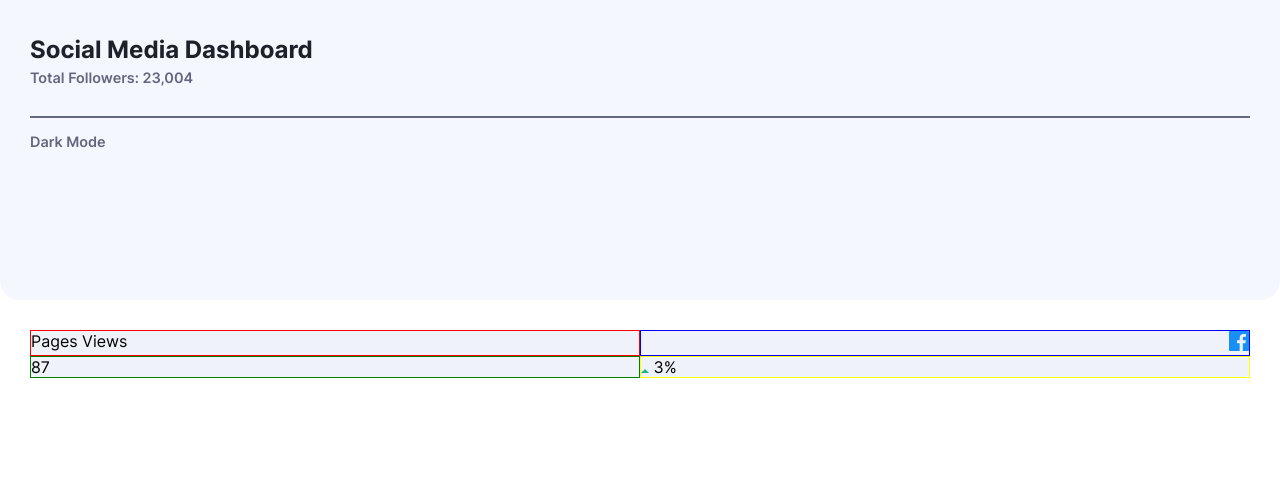
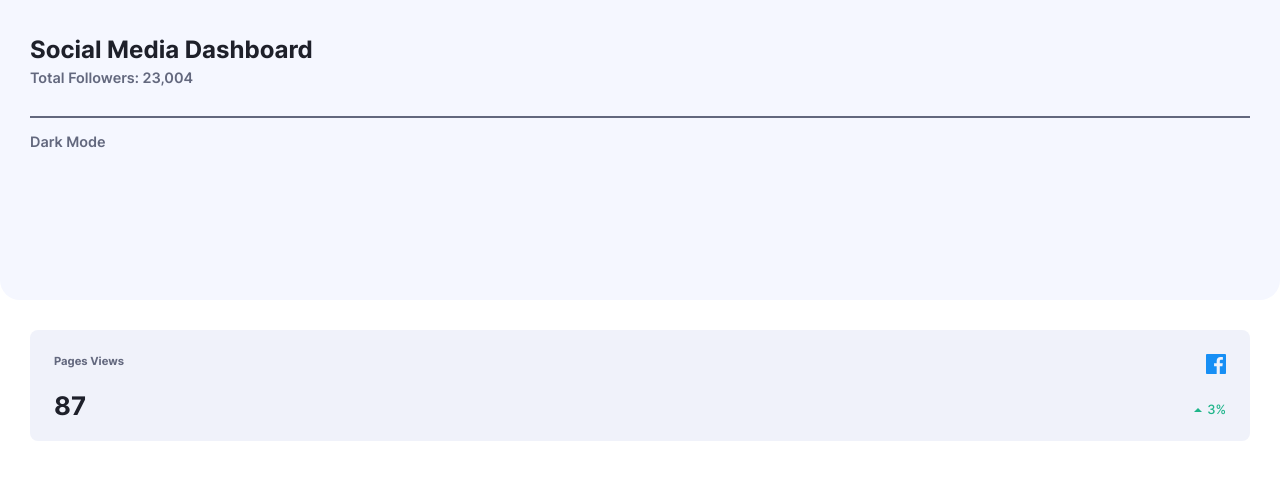
Before and after one commit to stoicstian/frontend-mentor-social-media-dashboard, a Django app: page / in a window 1280 px wide. Shown: the top 480 px of the page. Run offline with Django 3.2, Linux system fonts and the light colour scheme.

Commit message:
Card-overview terminada

```diff
--- a/app/static/css/styles.css
+++ b/app/static/css/styles.css
@@ -139,21 +139,40 @@ body {
 .card-overview {
   background-color: #f0f2fa;
   border-radius: 8px;
+  padding: 1.5em;
   display: grid;
   grid-template-columns: 1fr 1fr;
+  grid-row-gap: 1em;
+  align-content: center;
 }
 .card-overview__text-views {
-  border: 1px solid red;
+  font-weight: 700;
+  font-size: 0.7em;
+  color: #63687e;
 }
 .card-overview__icon-media {
-  border: 1px solid blue;
   text-align: right;
 }
 .card-overview__number-views {
-  border: 1px solid green;
+  font-weight: 700;
+  font-size: 1.6em;
+  line-height: 0.9em;
+  color: #1e202a;
 }
 .card-overview__percentage-views {
-  border: 1px solid yellow;
+  display: flex;
+  align-items: flex-end;
+  justify-content: flex-end;
+  font-size: 0.8em;
+  color: #1db489;
+  font-weight: 500;
+}
+.card-overview__percentage-views span {
+  display: flex;
+  align-items: center;
+}
+.card-overview__percentage-views span img {
+  margin-right: 5px;
 }
 
 .top-cards {
--- a/app/static/sass/_card_social_overview_today.scss
+++ b/app/static/sass/_card_social_overview_today.scss
@@ -3,23 +3,45 @@
 .card-overview {
   background-color: colors.$light-grayish-blue;
   border-radius: 8px;
+  padding: 1.5em;
   display: grid;
   grid-template-columns: 1fr 1fr;
+  grid-row-gap: 1em;
+  align-content: center;
 
   &__text-views {
-    border: 1px solid red;
+    font-weight: 700;
+    font-size: 0.7em;
+
+    color: colors.$dark-grayish-blue;
   }
 
   &__icon-media {
-    border: 1px solid blue;
     text-align: right;
   }
 
   &__number-views {
-    border: 1px solid green;
+    font-weight: 700;
+    font-size: 1.6em;
+    line-height: 0.9em;
+    color: colors.$dark-blue;
   }
 
   &__percentage-views {
-    border: 1px solid yellow;
+    display: flex;
+    align-items: flex-end;
+    justify-content: flex-end;
+    font-size: 0.8em;
+    color: colors.$lime-green;
+    font-weight: 500;
+
+    span {
+      display: flex;
+      align-items: center;
+
+      img {
+        margin-right: 5px;
+      }
+    }
   }
 }
--- a/app/static/sass/_config.scss
+++ b/app/static/sass/_config.scss
@@ -1,6 +1,7 @@
 * {
   margin: 0;
   padding: 0;
+  // box-sizing: content-box;
 }
 body {
   margin: 0;
--- a/app/templates/index.html
+++ b/app/templates/index.html
@@ -121,8 +121,10 @@
         </p>
         <p class="card-overview__number-views">87</p>
         <p class="card-overview__percentage-views">
-          <img src="{% static 'img/icon-up.svg' %}" alt="arrow up" />
-          <span>3%</span>
+          <span>
+            <img src="{% static 'img/icon-up.svg' %}" alt="arrow up" />
+            3%
+          </span>
         </p>
       </article>
     </section>
```
Also changed, not shown: 1 other file.
